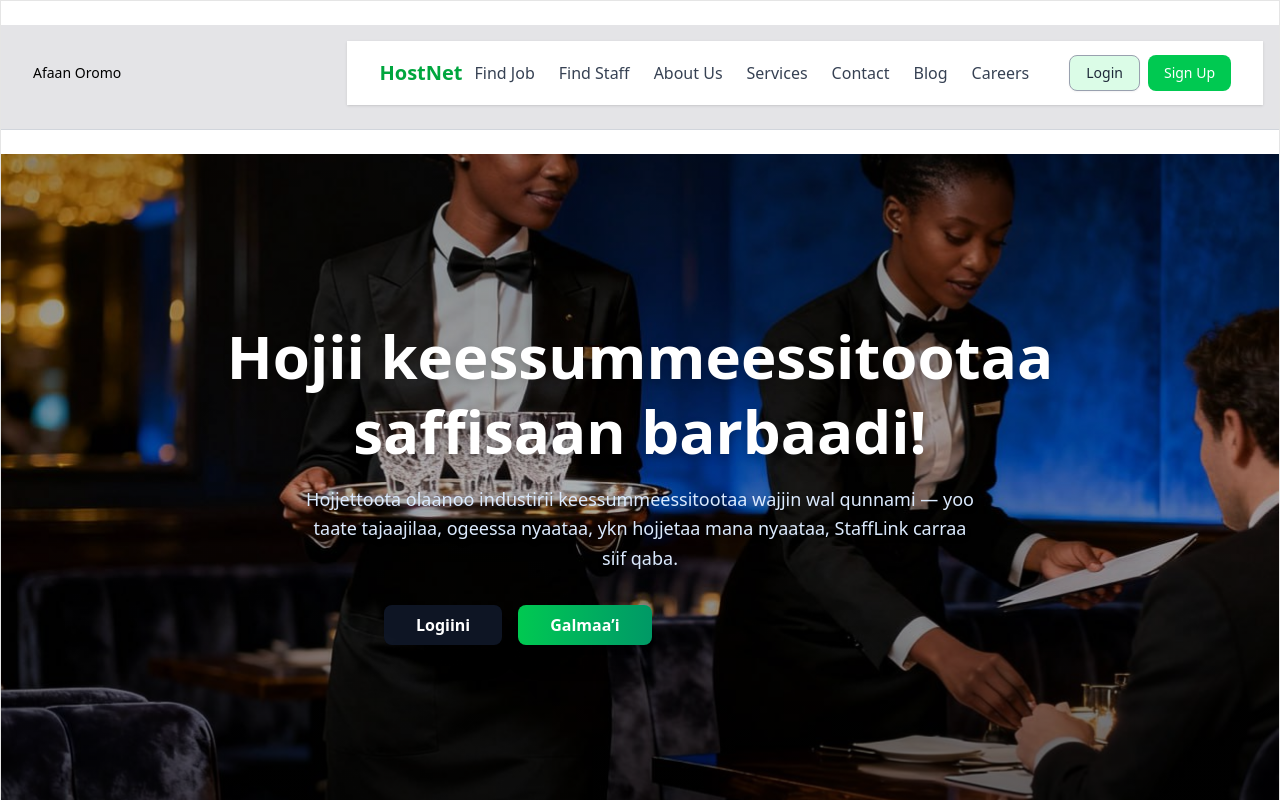
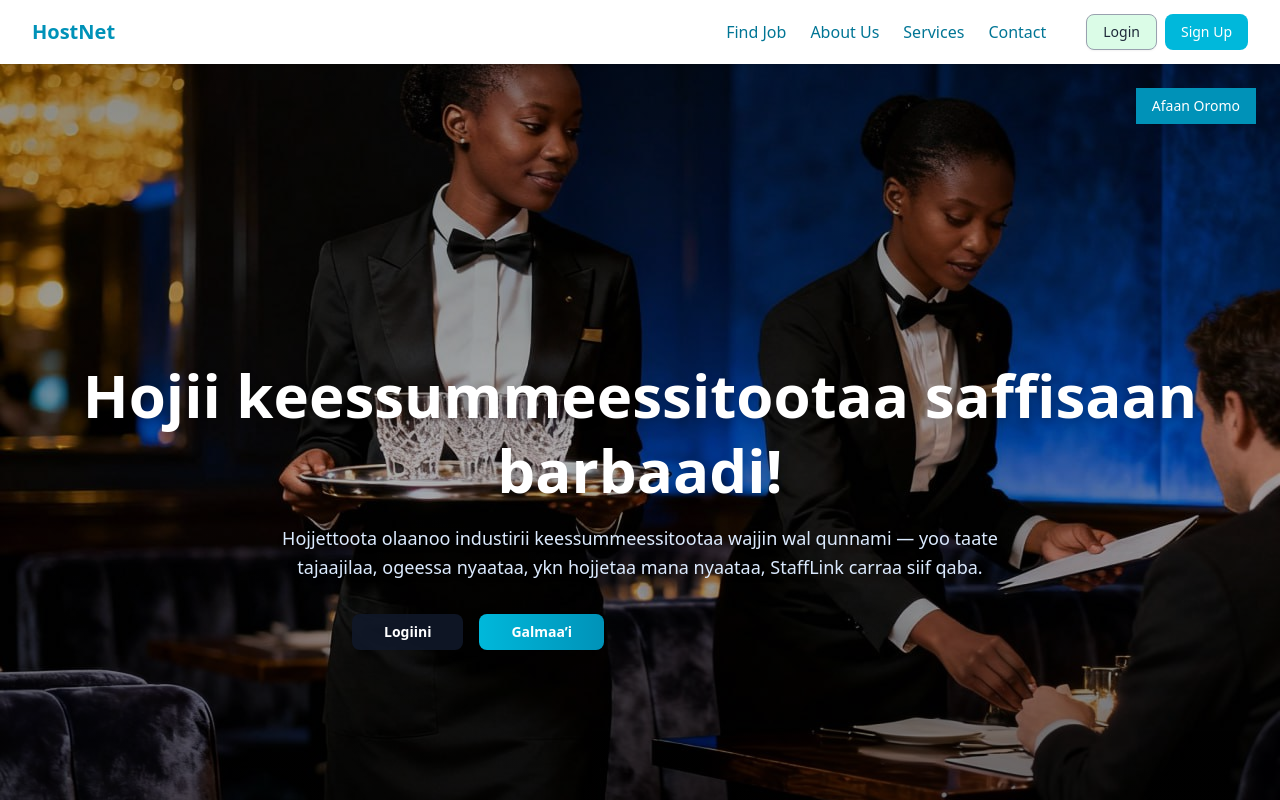
Before and after one commit to bayedhaf/HostNet, a Next.js app: page / in a window 1280 px wide. Shown: the top 800 px of the page. Built offline with nearby package versions, Linux system fonts and the light colour scheme.

Commit message:
updated code

```diff
--- a/app/dashboard/user-application-profile/page.tsx
+++ b/app/dashboard/user-application-profile/page.tsx
@@ -16,7 +16,7 @@ export default function UserApplicationProfile() {
     avatar: "/ho1.jpg",
     banner: "/hot3.jpg",
     images: ["/ho1.jpg", "/hot3.jpg", "/hot2.jpg", "/hot3.jpg"],
-    phone: "098383883",
+
     location: "Adama",
     about:
       "I am a dedicated professional with 2 years of experience in hotel service, customer handling, and front-desk management. Passionate about providing quality service and creating memorable guest experiences.",
@@ -84,10 +84,7 @@ export default function UserApplicationProfile() {
           </div>
 
           <div className="bg-gradient-to-r from-cyan-50 to-white shadow-inner rounded-2xl p-6 space-y-2 border border-cyan-100">
-            <p className="text-gray-700">
-              <span className="font-semibold text-cyan-700">📞 Phone:</span>{" "}
-              {user.phone}
-            </p>
+
             <p className="text-gray-700">
               <span className="font-semibold text-cyan-700">📍 Location:</span>{" "}
               {user.location}
--- a/app/layout.tsx
+++ b/app/layout.tsx
@@ -1,33 +1,21 @@
 import type { Metadata } from "next";
-import { Geist, Geist_Mono } from "next/font/google";
 import "./globals.css";
-
-const geistSans = Geist({
-  variable: "--font-geist-sans",
-  subsets: ["latin"],
-});
-
-const geistMono = Geist_Mono({
-  variable: "--font-geist-mono",
-  subsets: ["latin"],
-});
+import Footer from "@/components/footer/Footer";
 
 export const metadata: Metadata = {
   title: "Host Net App",
-  description: "This app serve for hotel or restorant service",
+  description: "This app serves hotel or restaurant services",
 };
 
 export default function RootLayout({
   children,
-}: Readonly<{
-  children: React.ReactNode;
-}>) {
+}: Readonly<{ children: React.ReactNode }>) {
   return (
     <html lang="en">
-      <body
-        className={`${geistSans.variable} ${geistMono.variable} antialiased`}
-      >
-        {children}
+      <body className="antialiased w-full min-h-screen flex flex-col bg-gray-50">
+
+        <main className="flex-1 w-full">{children}</main>
+        <Footer/>
       </body>
     </html>
   );
--- a/app/page.tsx
+++ b/app/page.tsx
@@ -1,16 +1,10 @@
-"use client"
+"use client";
 
-import React, { useState } from "react"
-import {
-  Card,
-  CardHeader,
-  CardFooter,
-  CardContent,
-} from "@/components/ui/card"
-import Navbar from "@/components/navbar/Navbar"
-import Footer from "@/components/footer/Footer"
-import Link from "next/link"
-import { Button } from "@/components/ui/button"
+import React, { useState } from "react";
+import Navbar from "@/components/navbar/Navbar";
+
+import Link from "next/link";
+import { Button } from "@/components/ui/button";
 import {
   DropdownMenu,
   DropdownMenuContent,
@@ -18,26 +12,36 @@ import {
   DropdownMenuLabel,
   DropdownMenuSeparator,
   DropdownMenuTrigger,
-} from "@/components/ui/dropdown-menu"
+} from "@/components/ui/dropdown-menu";
 
 export default function Home() {
-  const [language, setLanguage] = useState("Oromo")
+  const [language, setLanguage] = useState("Oromo");
 
   return (
-    <div className="w-screen min-h-screen  flex flex-col bg-gray-500 text-black overflow-x-hidden">
-      <Card className="w-full flex flex-col gap- bg-white rounded-none shadow-none">
+    <div className="w-screen min-h-screen flex flex-col bg-gray-500 text-black overflow-x-hidden">
+
+      <div className="fixed top-0 left-0 w-full z-50">
+        <Navbar />
+      </div>
+
+      <section className="relative  mt-16 w-full flex-1 flex flex-col items-center justify-center text-center pt-[80px]">
+
+        <div
+          className="absolute inset-0 w-full h-full bg-cover bg-center bg-no-repeat"
+          style={{ backgroundImage: "url('/hot3.jpg')" }}
+        />
+
+        <div className="absolute inset-0 w-full h-full bg-gradient-to-b from-black/40 via-black/30 to-black/60 " />
 
 
-        <CardHeader className="bg-zinc-200 flex justify-between p-4 items-center text-black  z-50 border-b border-gray-300 sticky top-0">
-          <div className="flex justify-between items-center w-full max-w-7xl mx-auto">
-
+        <div className="absolute top-6 right-6 z-50 bg-cyan-600">
           <DropdownMenu>
             <DropdownMenuTrigger asChild>
-                <Button variant="ghost" className="text-sm hover:bg-zinc-300">
+              <Button variant="ghost" className="text-white hover:bg-white/20">
                 {language === "Oromo" ? "Afaan Oromo" : "English"}
               </Button>
             </DropdownMenuTrigger>
-              <DropdownMenuContent>
+            <DropdownMenuContent className="z-50">
               <DropdownMenuLabel>Select Language</DropdownMenuLabel>
               <DropdownMenuSeparator />
               <DropdownMenuItem onClick={() => setLanguage("Oromo")}>
@@ -48,69 +52,38 @@ export default function Home() {
               </DropdownMenuItem>
             </DropdownMenuContent>
           </DropdownMenu>
+        </div>
 
 
-
-
-            <Navbar />
-          </div>
-        </CardHeader>
-
-
-        <CardContent className="relative w-full flex-1 flex flex-col items-center justify-center text-center p-0">
-
-          <div
-            className="absolute inset-0 bg-cover bg-center bg-no-repeat"
-            style={{ backgroundImage: "url('/hot3.jpg')" }}
-          />
-
-
-          <div className="absolute inset-0 bg-gradient-to-b from-black/40 via-black/30 to-black/60" />
-
-
-          <div className="relative z-10 w-full max-w-4xl mx-auto flex flex-col items-center justify-center px-4 text-white min-h-[calc(100vh-80px-64px)]">
-
-
+        <div className="relative z-10 w-full flex flex-col items-center justify-center px-6 text-white min-h-[calc(100vh-80px)]">
           <h1 className="text-3xl sm:text-4xl lg:text-5xl xl:text-6xl font-bold mb-4 leading-tight drop-shadow-lg">
             {language === "Oromo"
               ? "Hojii keessummeessitootaa saffisaan barbaadi!"
               : "Find Hospitality Jobs Fast!"}
           </h1>
-
-
-            <p className="text-blue-100 text-sm sm:text-base lg:text-lg leading-relaxed max-w-2xl mx-auto mb-8 drop-shadow-md">
+          <p className="text-blue-100 text-sm sm:text-base lg:text-lg leading-relaxed max-w-3xl mb-8 drop-shadow-md">
             {language === "Oromo"
               ? "Hojjettoota olaanoo industirii keessummeessitootaa wajjin wal qunnami — yoo taate tajaajilaa, ogeessa nyaataa, ykn hojjetaa mana nyaataa, StaffLink carraa siif qaba."
               : "Connect with top employers in the hospitality industry. Whether you’re a waiter, chef, or kitchen staff, StaffLink helps you find the right job fast."}
           </p>
 
 
-            <div className="flex flex-col sm:flex-row gap-4 w-full max-w-lg">
+          <div className="flex flex-col sm:flex-row gap-4 w-full max-w-xl">
             <Link href="/auth/login" className="w-full sm:w-auto">
-                <Button
-                  size="lg"
-                  className="w-full bg-gray-900/90 backdrop-blur-sm hover:bg-gray-800 text-white shadow-xl border-0 text-base px-8 py-4 font-semibold transform hover:scale-105 transition-all duration-200"
-                >
+              <Button className="w-full bg-gray-900/90 text-white px-8 py-4 font-semibold hover:bg-gray-800 transition-all duration-200">
                 {language === "Oromo" ? "Logiini" : "Login"}
               </Button>
             </Link>
             <Link href="/auth/signup" className="w-full sm:w-auto">
-                <Button
-                  size="lg"
-                  className="w-full bg-gradient-to-r from-green-500 to-emerald-600 hover:from-green-600 hover:to-emerald-700 text-white shadow-xl border-0 text-base px-8 py-4 font-semibold transform hover:scale-105 transition-all duration-200"
-                >
+              <Button className="w-full bg-gradient-to-r from-cyan-500 to-cyan-600 text-white px-8 py-4 font-semibold hover:from-green-600 hover:to-emerald-700 transition-all duration-200">
                 {language === "Oromo" ? "Galmaa’i" : "Sign Up"}
               </Button>
             </Link>
           </div>
         </div>
-        </CardContent>
+      </section>
 
 
-        <CardFooter className="bg-gray-100 p-4 flex justify-center items-center border-t border-gray-200 flex-shrink-0">
-          <Footer />
-        </CardFooter>
-      </Card>
     </div>
-  )
+  );
 }
--- a/components/footer/Footer.tsx
+++ b/components/footer/Footer.tsx
@@ -11,9 +11,14 @@ export default function Footer() {
         <p className="text-sm">
           © {new Date().getFullYear()} <span className="font-semibold text-gray-800">HostNet</span>. All rights reserved.
         </p>
-
+         <div className="">
+          <h3 className="">
+            CO Founder: <strong className="text-cyan-500">Engineer Bayisa</strong> and  <strong className="text-cyan-500">Engineer Girma</strong>
+          </h3>
+         </div>
 
         <div className="flex gap-4 text-sm">
+
           <Link href="#" className="hover:text-green-600 transition">
             Privacy Policy
           </Link>
--- a/components/navbar/Navbar.tsx
+++ b/components/navbar/Navbar.tsx
@@ -10,12 +10,10 @@ export default function Navbar() {
 
   const navLinks = [
     { name: "Find Job", href: "#" },
-    { name: "Find Staff", href: "#" },
     { name: "About Us", href: "#" },
     { name: "Services", href: "#" },
     { name: "Contact", href: "#" },
-    { name: "Blog", href: "#" },
-    { name: "Careers", href: "#" },
+
   ];
 
   return (
@@ -23,7 +21,7 @@ export default function Navbar() {
       <div className="max-w-7xl mx-auto flex items-center justify-between gap-3 h-16">
 
         <div className="flex-shrink-0">
-          <Link href="/" className="text-xl font-bold text-green-600">
+          <Link href="/" className="text-xl font-bold text-cyan-600">
             HostNet
           </Link>
         </div>
@@ -34,7 +32,7 @@ export default function Navbar() {
             <Link
               key={link.name}
               href={link.href}
-              className="text-gray-700 hover:text-green-600 font-medium transition"
+              className="text-cyan-700 hover:cyan-green-600 font-medium transition"
             >
               {link.name}
             </Link>
@@ -51,7 +49,7 @@ export default function Navbar() {
             </Link>
 
             <Link href="/auth/signup" passHref>
-              <Button className="bg-green-500 text-white hover:bg-green-600 transition">
+              <Button className="bg-cyan-500 text-white hover:bg-cyan-600 transition">
                 Sign Up
               </Button>
             </Link>
@@ -93,7 +91,7 @@ export default function Navbar() {
               </Button>
             </Link>
             <Link href="/auth/signup" passHref>
-              <Button className="bg-green-500 text-white hover:bg-green-600 transition w-full">
+              <Button className="bg-cyan-500 text-white hover:bg-cyan-600 transition w-full">
                 Sign Up
               </Button>
             </Link>
```
Also changed, not shown: app/admin/dashboard/page.tsx (+12 -7 lines). Lines whose indentation alone changed are shown as unchanged.
